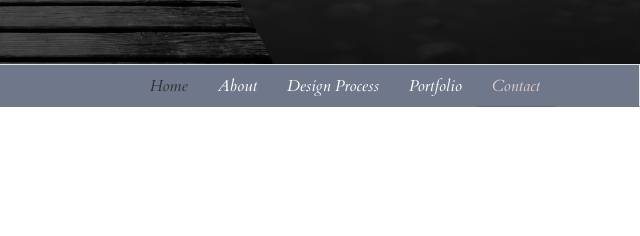
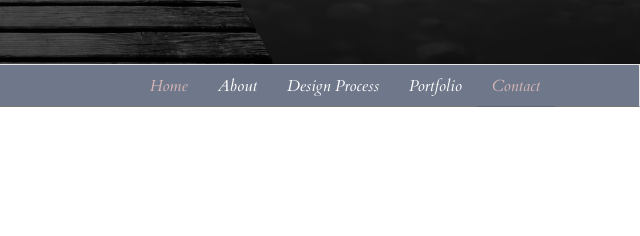
Before and after one commit to gwiz0210/gwiz0210.github.io, a plain HTML site: page index.html in a window 1280 px wide. In both pictures the pointer is over the link "Home". Shown: the part 736-972 px from the top of the page, 640-1280 px from the left. Drawn offline with nearby package versions, Linux system fonts and the light colour scheme; some packages are replaced by stand-ins of ours.

Commit message:
update hover colors

```diff
--- a/css/style.default.css
+++ b/css/style.default.css
@@ -504,13 +504,13 @@ NAVBAR
 }
 .navbar-default .navbar-nav > li > a:hover,
 .navbar-default .navbar-nav > li > a:focus {
-  color: #333333;
+  color: #d5b6b6;
   background-color: transparent;
 }
 .navbar-default .navbar-nav > .active > a,
 .navbar-default .navbar-nav > .active > a:hover,
 .navbar-default .navbar-nav > .active > a:focus {
-  color: #ddcaca;
+  color: #d5b6b6;
   background-color: transparent;
   -webkit-transition: all 2s ease-out;
   -moz-transition: all 2s ease-out;
```
